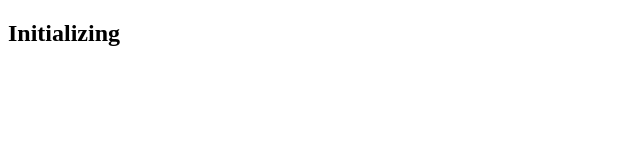
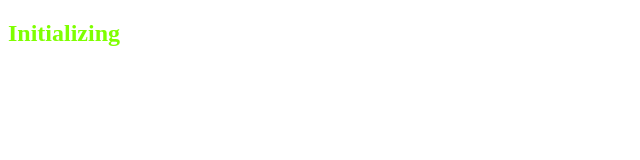
Before and after one commit to Yeana-tahira/my-first-repo, a plain HTML site: page index.html in a window 1280 px wide. Shown: the whole page, without its empty margins (0-640 px from the left). Drawn offline with Linux system fonts and the light colour scheme.

Commit message:
style added

```diff
--- a/index.html
+++ b/index.html
@@ -5,6 +5,7 @@
     <meta http-equiv="X-UA-Compatible" content="IE=edge">
     <meta name="viewport" content="width=device-width, initial-scale=1.0">
     <title>My First Repository</title>
+    <link rel="stylesheet" href="style.css">
 </head>
 <body>
     <h2>Initializing</h2>
--- /dev/null
+++ b/style.css
@@ -0,0 +1,3 @@
+h2{
+    color: chartreuse;
+}
```
